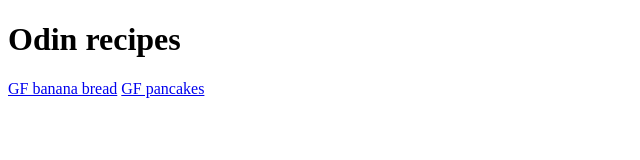
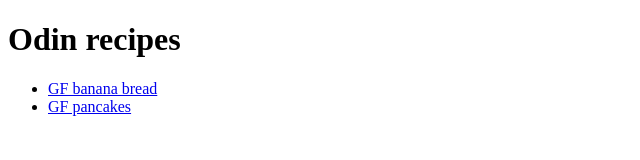
Before and after one commit to NovaSentry/odin-recipes, a plain HTML site: page index.html in a window 1280 px wide. Shown: the whole page, without its empty margins (0-640 px from the left). Drawn offline with Linux system fonts and the light colour scheme.

Commit message:
Add bullets to landing page
Add bullet points to landing page for recipes

```diff
--- a/index.html
+++ b/index.html
@@ -7,7 +7,8 @@
 </head>
 <body>
     <h1>Odin recipes</h1>
-    <a href="./recipes/banana-bread-gf.html" target="_blank" rel="noreferrer">GF banana bread</a>
-    <a href="./recipes/pancakes-gf.html" target="_blank" rel="noreferrer">GF pancakes</a>
+    <ul>
+        <li><a href="./recipes/banana-bread-gf.html" target="_blank" rel="noreferrer">GF banana bread</a></li>
+        <li><a href="./recipes/pancakes-gf.html" target="_blank" rel="noreferrer">GF pancakes</a></li>
 </body>
 </html>
```
